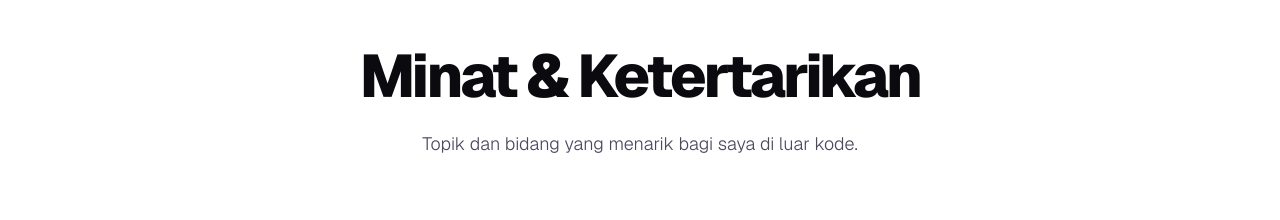
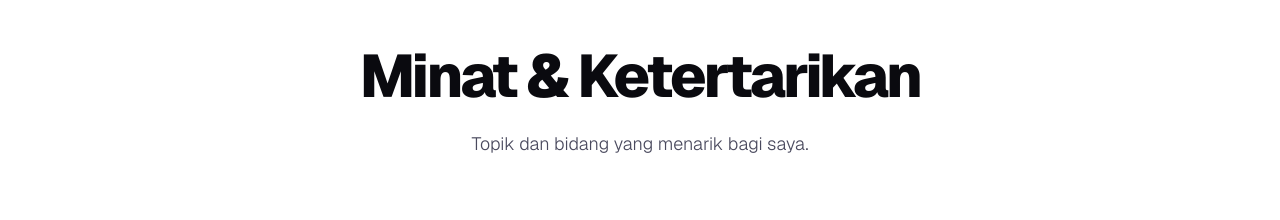
Before and after one commit to Rianibnu/portfolio-web, a Next.js app: page /about in a window 1280 px wide. Shown: the part 2860-3080 px from the top of the page. Built offline with nearby package versions, Linux system fonts and the light colour scheme.

Commit message:
update: ubah subtitle minat di halaman about

```diff
--- a/src/app/(public)/about/page.tsx
+++ b/src/app/(public)/about/page.tsx
@@ -99,7 +99,7 @@ export default function AboutPage() {
         <div className="container-custom">
           <SectionHeading
             title="Minat & Ketertarikan"
-            subtitle="Topik dan bidang yang menarik bagi saya di luar kode."
+            subtitle="Topik dan bidang yang menarik bagi saya."
           />
           <div className="flex flex-wrap justify-center gap-3 max-w-2xl mx-auto">
             {interests.map((interest) => (
```
